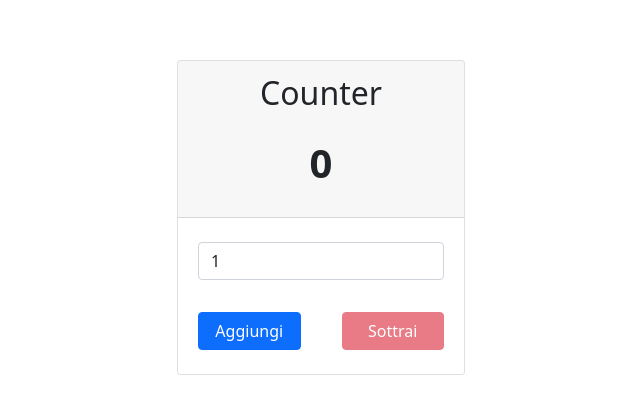
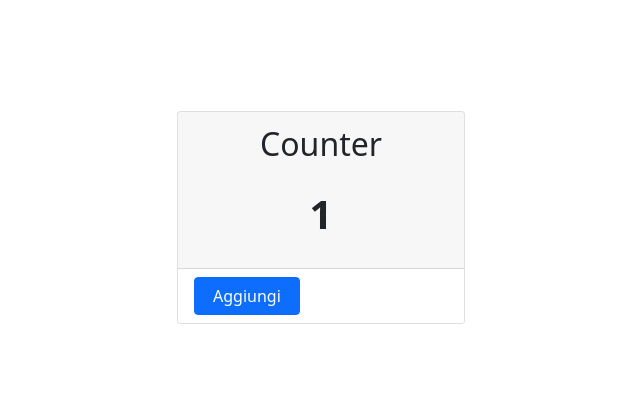
Before and after one commit to pierolenzo/Counter, an Angular app: page / in a window 1280 px wide. Shown: the part 183-594 px from the top of the page, without its empty margins (319-959 px from the left). Built offline with nearby package versions, Linux system fonts and the light colour scheme.

Commit message:
Feat: first version

```diff
--- a/src/app/counter.service.ts
+++ b/src/app/counter.service.ts
@@ -1,24 +1,45 @@
 import { Injectable } from '@angular/core';
+import { BehaviorSubject, Observable, Subject } from 'rxjs';
 
 @Injectable({
   providedIn: 'root'
 })
 export class CounterService {
+  private COUNTER_KEY: string = 'counter';
 
-  private counter: number = 0;
+  // per gestire lo stato tra i componenti
+  private counterSubject!: BehaviorSubject<number>;
+  //
+  public counter$!: Observable<number>;
 
-  constructor() { }
+  constructor() {
+    this.counterSubject = new BehaviorSubject<number>(
+      localStorage.getItem(this.COUNTER_KEY)
+      ? Number(localStorage.getItem(this.COUNTER_KEY))
+      : 1);
 
-  public get value() : number {
-    return this.counter;
+    // per accedere in lettura
+    this.counter$ = this.counterSubject.asObservable();
   }
 
-  public increase(input: number = 1) : number {
-    return this.counter += input;
-  }
+    public updateCounter(num: number) {
+      this.counterSubject.next(num);
+      // cache
+      localStorage.setItem(this.COUNTER_KEY, String(num));
+    }
 
-  public decrease(input: number = 1) : number {
-    return this.counter -= input;
-  }
+
+
+  // public get value() : number {
+  //   return this.counter;
+  // }
+
+  // public increase(input: number = 1) {
+  //   this.counter.next(input);
+  // }
+
+  // public decrease(input: number = 1) : number {
+  //   return this.counter -= input;
+  // }
 
 }
--- a/src/app/edit-counter/edit-counter.component.html
+++ b/src/app/edit-counter/edit-counter.component.html
@@ -1,4 +1,4 @@
-<div class="d-flex flex-column">
+<!-- <div class="d-flex flex-column">
 
   <div class="row p-3">
     <input
@@ -28,4 +28,10 @@
     </button>
   </div>
 
-</div>
+</div> -->
+<button
+class="col-5 btn btn-primary"
+(click)="incrementCounter()"
+>
+Aggiungi
+</button>
--- a/src/app/edit-counter/edit-counter.component.ts
+++ b/src/app/edit-counter/edit-counter.component.ts
@@ -1,5 +1,6 @@
 import { Component, OnInit } from '@angular/core';
 import { FormControl, FormGroup, Validators } from '@angular/forms';
+import { Subscription } from 'rxjs';
 import { CounterService } from '../counter.service';
 
 @Component({
@@ -9,14 +10,16 @@ import { CounterService } from '../counter.service';
 })
 export class EditCounterComponent implements OnInit {
 
-  counterFiled = new FormControl('1', Validators.min(0))
+  constructor(private counterService: CounterService) {
 
-  constructor(public counter: CounterService) { }
+  }
 
   ngOnInit(): void {
 
   }
 
-
+  incrementCounter() {
+    this.counterService.updateCounter(10);
+  }
 
 }
--- a/src/app/show-counter/show-counter.component.html
+++ b/src/app/show-counter/show-counter.component.html
@@ -1,4 +1,4 @@
 <div class="">
   <p class="fs-2 text-center">Counter</p>
-  <p class="fs-1 fw-bold text-center">{{ counter.value }}</p>
+  <p class="fs-1 fw-bold text-center">{{ counter$ | async }}</p>
 </div>
--- a/src/app/show-counter/show-counter.component.ts
+++ b/src/app/show-counter/show-counter.component.ts
@@ -1,4 +1,5 @@
 import { Component, OnInit } from '@angular/core';
+import { Observable, Subject } from 'rxjs';
 import { CounterService } from '../counter.service';
 
 @Component({
@@ -7,10 +8,14 @@ import { CounterService } from '../counter.service';
   styleUrls: ['./show-counter.component.sass'],
 })
 export class ShowCounterComponent implements OnInit {
-  constructor(public counter: CounterService) {}
+  public counter$!: Observable<number>;
+
+  constructor(private counterService: CounterService) {}
 
   ngOnInit(): void {
-
+    this.counter$ = this.counterService.counter$;
   }
 
+
+
 }
```
